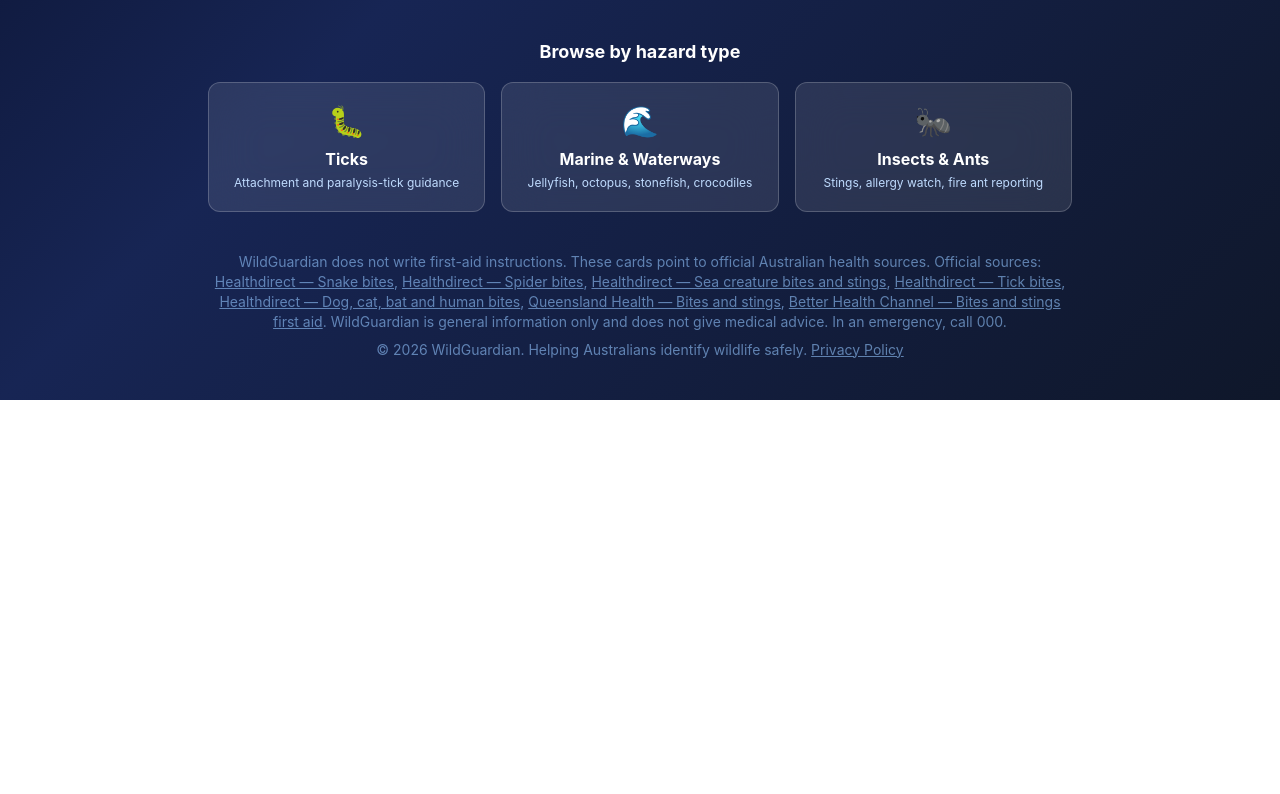
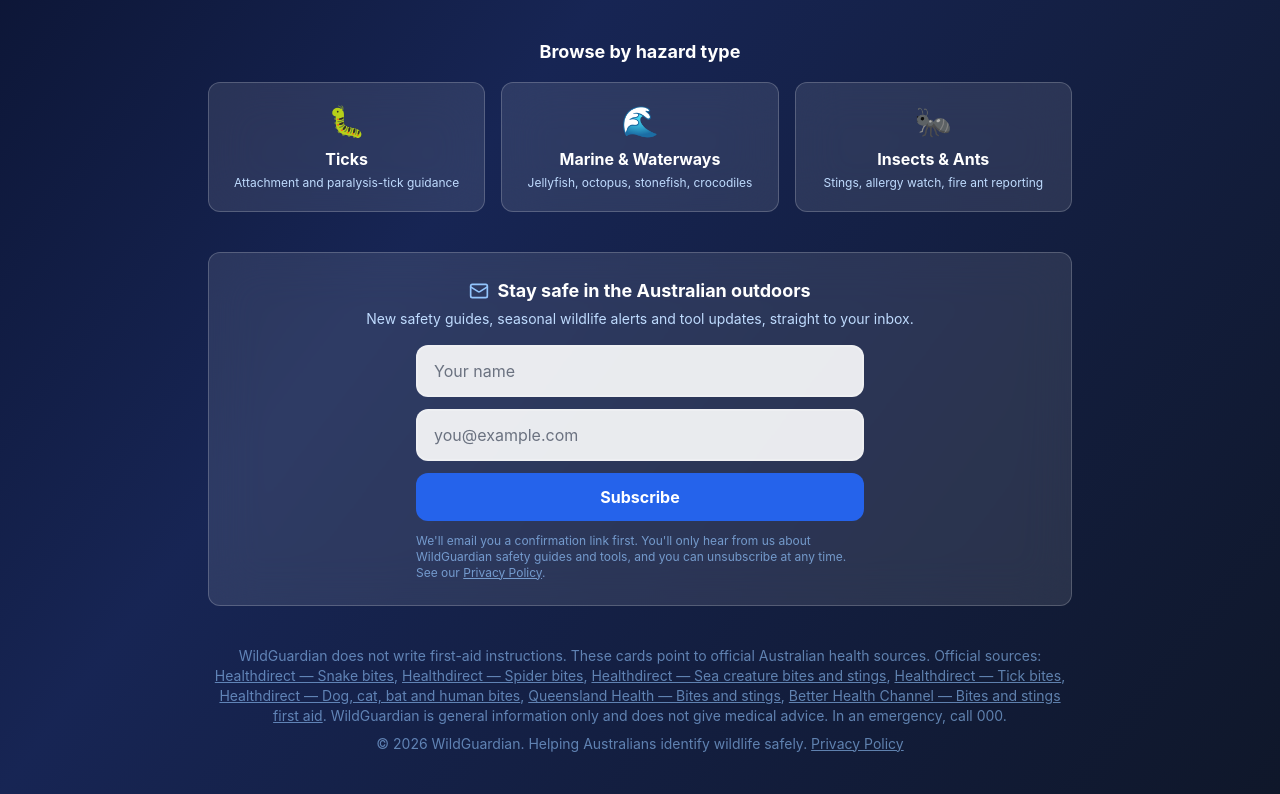
Before and after one commit to hskca1428-creator/wildguardian, a Next.js app: page / in a window 1280 px wide. Shown: the part 909-1703 px from the top of the page. Before the commit the page ends 1309 px from the top, so only its background shows below. Built offline with nearby package versions, Linux system fonts and the light colour scheme.

Commit message:
Refactor NewsletterSignup component for AWeber integration

```diff
--- a/components/NewsletterSignup.js
+++ b/components/NewsletterSignup.js
@@ -1,61 +1,115 @@
-import React from 'react';
-import { Phone, ExternalLink, AlertTriangle } from 'lucide-react';
-import { TIER_LABEL } from '../data/firstAid';
+import React, { useId } from 'react';
+import { Mail } from 'lucide-react';
 
-// Renders a router card. Never renders treatment steps.
-export default function FirstAidRouter({ aid, context = 'If bitten or stung' }) {
-  if (!aid) return null;
-  const urgent = aid.tier === 'call000';
+// Posts straight to AWeber using the IDs from the "Wild Guardian" web form
+// (list awlist6981726, form 757337921). No JavaScript is involved in the
+// submission, so it keeps working even if scripts fail to load.
+//
+// After AWeber receives the sign-up it sends the visitor to /subscribed
+// (our own "check your inbox" page) instead of AWeber's generic thank-you page.
+// If AWeber ever ignores the redirect, set the same Thank You URL in AWeber:
+// Sign Up Forms -> your form -> Settings -> Thank You Page.
+const AWEBER_ACTION = 'https://www.aweber.com/scripts/addlead.pl';
+const AWEBER_LIST = 'awlist6981726';
+const AWEBER_FORM_ID = '757337921';
+const THANK_YOU_URL = 'https://www.wildguardian.com.au/subscribed';
+
+/**
+ * variant:     'dark' (on the navy homepage) | 'light' (on white article pages and modals)
+ * adTracking:  AWeber "ad tracking" label, so AWeber reports show which page
+ *              each subscriber came from (e.g. WG_Home, WG_Species, WG_Guide).
+ * bare:        render only the form + consent line (no heading card), for modals.
+ */
+export default function NewsletterSignup({
+  variant = 'dark',
+  adTracking = 'Wild_Guardian_Form',
+  heading = 'Stay safe in the Australian outdoors',
+  blurb = 'New safety guides, seasonal wildlife alerts and tool updates, straight to your inbox.',
+  buttonLabel = 'Subscribe',
+  bare = false,
+}) {
+  const uid = useId();
+  const dark = variant === 'dark';
+
+  const wrapperClass = dark
+    ? 'rounded-xl border border-white/20 bg-white/10 p-6 text-center backdrop-blur-xl'
+    : 'rounded-2xl border border-slate-200 bg-white p-6 shadow-sm';
+  const headingClass = dark ? 'mb-2 text-lg font-bold text-white' : 'mb-2 text-xl font-bold text-slate-950';
+  const blurbClass = dark ? 'mb-4 text-sm text-blue-200' : 'mb-4 text-sm leading-relaxed text-slate-600';
+  const inputClass = dark
+    ? 'w-full rounded-xl border-2 border-white/20 bg-white/90 px-4 py-3 text-gray-900 placeholder-gray-500 focus:border-blue-400 focus:outline-none'
+    : 'w-full rounded-xl border-2 border-slate-200 bg-white px-4 py-3 text-gray-900 placeholder-gray-400 focus:border-blue-500 focus:outline-none';
+  const labelClass = dark ? 'sr-only' : 'sr-only';
+  const buttonClass =
+    'w-full rounded-xl bg-blue-600 px-6 py-3 font-bold text-white transition-all hover:bg-blue-700 focus:outline-none focus:ring-2 focus:ring-blue-400';
+  const consentClass = dark ? 'mt-3 text-xs text-blue-300/70' : 'mt-3 text-xs text-slate-500';
+
+  const form = (
+    <form method="post" action={AWEBER_ACTION} acceptCharset="UTF-8" className="mx-auto max-w-md space-y-3 text-left">
+      <input type="hidden" name="meta_web_form_id" defaultValue={AWEBER_FORM_ID} />
+      <input type="hidden" name="meta_split_id" defaultValue="" />
+      <input type="hidden" name="listname" defaultValue={AWEBER_LIST} />
+      <input type="hidden" name="redirect" defaultValue={THANK_YOU_URL} />
+      <input type="hidden" name="meta_redirect_onlist" defaultValue={THANK_YOU_URL} />
+      <input type="hidden" name="meta_adtracking" defaultValue={adTracking} />
+      <input type="hidden" name="meta_message" defaultValue="1" />
+      <input type="hidden" name="meta_required" defaultValue="name,email" />
+      <input type="hidden" name="meta_tooltip" defaultValue="" />
+
+      <div>
+        <label htmlFor={`${uid}-name`} className={labelClass}>
+          Name
+        </label>
+        <input
+          id={`${uid}-name`}
+          type="text"
+          name="name"
+          required
+          autoComplete="name"
+          placeholder="Your name"
+          className={inputClass}
+        />
+      </div>
+      <div>
+        <label htmlFor={`${uid}-email`} className={labelClass}>
+          Email address
+        </label>
+        <input
+          id={`${uid}-email`}
+          type="email"
+          name="email"
+          required
+          autoComplete="email"
+          placeholder="you@example.com"
+          className={inputClass}
+        />
+      </div>
+      <button type="submit" className={buttonClass}>
+        {buttonLabel}
+      </button>
+      <p className={consentClass}>
+        We'll email you a confirmation link first. You'll only hear from us about WildGuardian safety guides and tools,
+        and you can unsubscribe at any time. See our{' '}
+        <a href="/privacy" className="underline">
+          Privacy Policy
+        </a>
+        .
+      </p>
+    </form>
+  );
+
+  if (bare) return form;
+
   return (
-    <div
-      className={`rounded-lg p-4 border-2 ${
-        urgent ? 'bg-red-950 border-red-500 text-white' : 'bg-slate-900 border-amber-400 text-white'
-      }`}
-    >
-      <p className="text-xs font-semibold text-slate-300 uppercase mb-2">
-        {context}: {aid.title}
-      </p>
-      <div className="flex items-start gap-2 mb-2">
-        {urgent ? (
-          <Phone className="w-5 h-5 text-red-300 flex-shrink-0 mt-0.5" />
-        ) : (
-          <AlertTriangle className="w-5 h-5 text-amber-300 flex-shrink-0 mt-0.5" />
-        )}
-        <div>
-          <p className={`text-xs font-black tracking-wide ${urgent ? 'text-red-300' : 'text-amber-300'}`}>
-            {TIER_LABEL[aid.tier]}
-          </p>
-          <p className="text-base font-bold">
-            {urgent ? (
-              <a href="tel:000" className="underline">
-                {aid.headline}
-              </a>
-            ) : (
-              aid.headline
-            )}
-          </p>
-        </div>
+    <section aria-labelledby={`${uid}-heading`} className={wrapperClass}>
+      <div className={`mb-1 flex items-center gap-2 ${dark ? 'justify-center' : ''}`}>
+        <Mail className={`h-5 w-5 ${dark ? 'text-blue-300' : 'text-blue-600'}`} aria-hidden="true" />
+        <h2 id={`${uid}-heading`} className={headingClass.replace('mb-2', 'mb-0')}>
+          {heading}
+        </h2>
       </div>
-      <ul className="text-sm text-slate-100 space-y-1 list-disc list-inside mb-3">
-        {aid.lines.map((l, i) => (
-          <li key={i}>{l}</li>
-        ))}
-      </ul>
-      <p className="text-xs font-semibold text-slate-300 uppercase mb-1">Official guidance</p>
-      <ul className="text-sm space-y-1">
-        {aid.links.map((l) => (
-          <li key={l.url}>
-            <a
-              href={l.url}
-              target="_blank"
-              rel="noopener noreferrer"
-              className="inline-flex items-center gap-1 underline text-blue-200 hover:text-white"
-            >
-              {l.name} <ExternalLink className="w-3 h-3" />
-            </a>
-          </li>
-        ))}
-      </ul>
-    </div>
+      <p className={blurbClass}>{blurb}</p>
+      {form}
+    </section>
   );
 }
```
